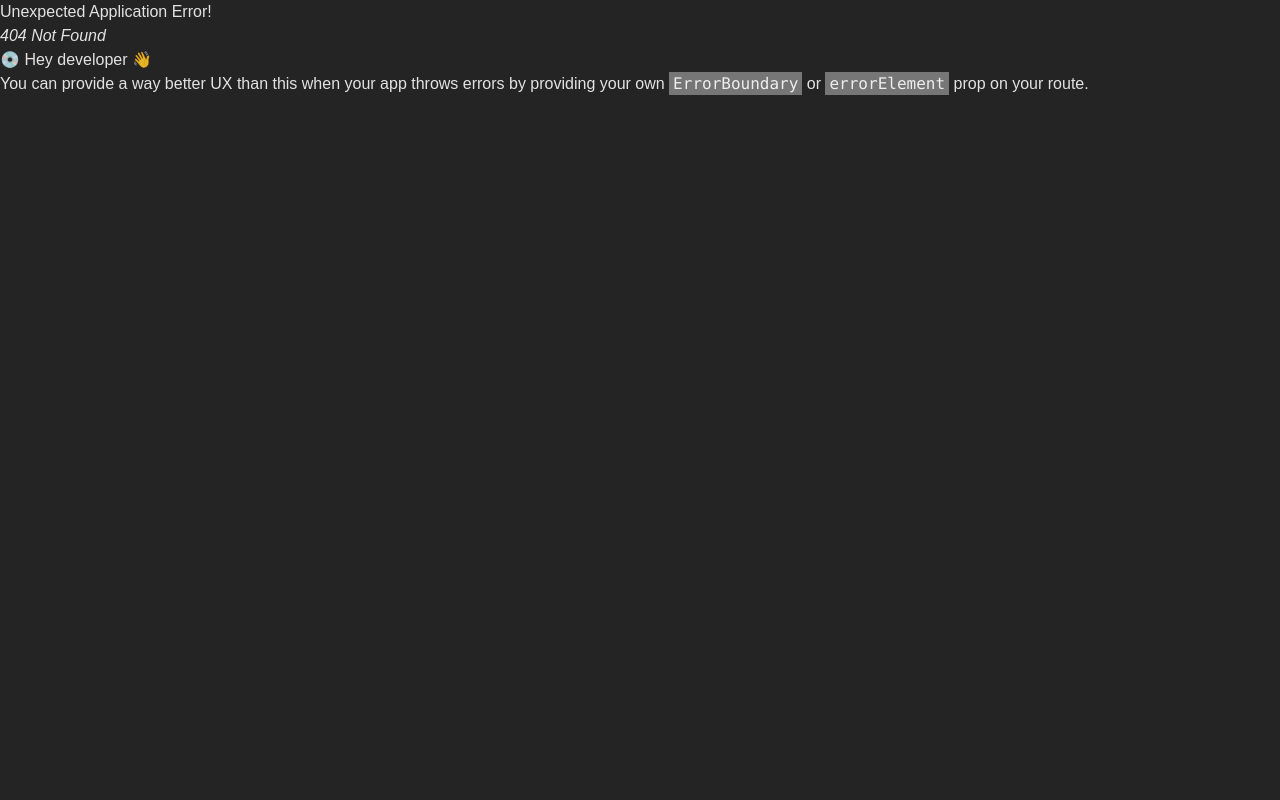
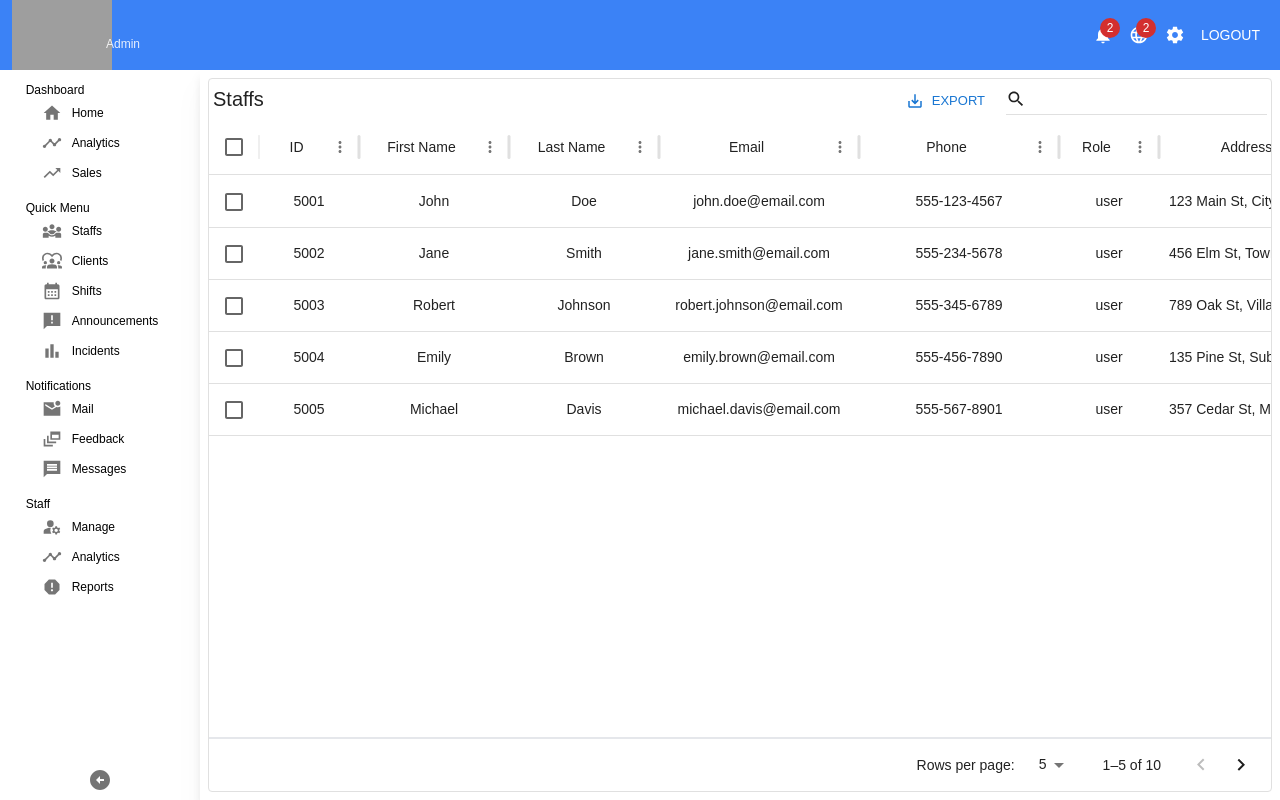
Before and after one commit to codescream/shift-handler, a React (Vite) app in the folder Frontend/: page /admin/staffs in a window 1280 px wide. Before the commit this address had no page. Built offline with nearby package versions, Linux system fonts and the light colour scheme; grey boxes are pictures that could not be loaded; a web font is replaced by a local one.

Commit message:
implement staffs ui admin page

```diff
--- a/Frontend/src/App.jsx
+++ b/Frontend/src/App.jsx
@@ -18,7 +18,7 @@ import {
 import { Footer, Navbar } from "./components";
 import { Button } from "@mui/material";
 import { useState } from "react";
-import { Announcements, Statistics, Layout as AdminLayout, Shifts as AdminShifts } from "./pages/Admin";
+import { Announcements, Statistics, Layout as AdminLayout, Shifts as AdminShifts, Staffs } from "./pages/Admin";
 
 const App = () => {
   const [authenticated, setAuthenticated] = useState(true);
@@ -110,6 +110,10 @@ const App = () => {
         {
           path: "shifts",
           element: <AdminShifts />
+        },
+        {
+          path: "staffs",
+          element: <Staffs />
         }
       ],
     },
--- a/Frontend/src/pages/Admin/Shifts.jsx
+++ b/Frontend/src/pages/Admin/Shifts.jsx
@@ -236,7 +236,7 @@ const Shifts = () => {
               </>
             ),
             footer: (props) => (
-              <div className="flex gap-2 justify-center md:justify-between items-center px-2 flex-col lg:flex-row">
+              <div className="flex gap-2 justify-center md:justify-between items-center px-2 flex-col lg:flex-row border-t-2">
                 {selectedRows > 0 && (
                   <div className="flex gap-2 flex-1 items-center mt-5 lg:mt-0">
                     <p>{selectedRows} Selected</p>
@@ -296,7 +296,7 @@ const Shifts = () => {
             },
           }}
           hideFooterSelectedRowCount
-          disableColumnFilter
+          // disableColumnFilter
           disableColumnSelector
           disableDensitySelector
           pageSizeOptions={[5, 10, 15]}
--- /dev/null
+++ b/Frontend/src/pages/Admin/Staffs.jsx
@@ -0,0 +1,157 @@
+import { DataGrid, GridFooter, GridToolbar } from "@mui/x-data-grid";
+import Switch from "@mui/material/Switch";
+import { staffs } from ".";
+import { useState } from "react";
+import { Button } from "@mui/material";
+
+const Staffs = () => {
+  const [selectedRows, setSelectedRows] = useState(0);
+  const [allStaffs, setAllStaffs] = useState(staffs);
+  const [selectedRow, setSelectedRow] = useState({});
+
+  const switchStatus = (e, row) => {
+    const updatedStaffs = allStaffs.map(staff => staff.id === row.id ? { ...staff, isActive: e.target.checked } : staff);
+    setAllStaffs(updatedStaffs);
+    setSelectedRow(updatedStaffs.find(staff => staff.id === row.id));
+  };
+
+  const cols = [
+    { field: "id", headerName: "ID", align: "center", headerAlign: "center" },
+    {
+      field: "firstName",
+      headerName: "First Name",
+      align: "center",
+      headerAlign: "center",
+      width: 150,
+    },
+    {
+      field: "lastName",
+      headerName: "Last Name",
+      align: "center",
+      headerAlign: "center",
+      width: 150,
+    },
+    {
+      field: "email",
+      headerName: "Email",
+      align: "center",
+      headerAlign: "center",
+      width: 200,
+    },
+    {
+      field: "phone",
+      headerName: "Phone",
+      align: "center",
+      headerAlign: "center",
+      width: 200,
+    },
+    {
+      field: "role",
+      headerName: "Role",
+      align: "center",
+      headerAlign: "center",
+      width: 100,
+    },
+    {
+      field: "address",
+      headerName: "Address",
+      align: "center",
+      headerAlign: "center",
+      width: 200,
+    },
+    {
+      field: "isActive",
+      headerName: "Status",
+      align: "center",
+      headerAlign: "center",
+      width: 100,
+      renderCell: (params) => (
+        <Switch
+          inputProps={{
+            "aria-label": "status",
+          }}
+          checked={params.row.isActive}
+          color="success"
+          onChange={(e) => switchStatus(e, params.row)}
+        />
+      ),
+    },
+  ];
+  return (
+    <div className="adminLayout">
+      <div className="flex flex-col flex-1 gap-4 w-full">
+        <DataGrid
+          rows={allStaffs}
+          columns={cols}
+          initialState={{
+            pagination: {
+              paginationModel: {
+                pageSize: 5,
+              },
+            },
+          }}
+          onRowSelectionModelChange={(rows, details) => {
+            if (rows.length === 1) {
+              setSelectedRow(details.api.getRowParams(rows[0]).row);
+            }
+
+            setSelectedRows(rows.length);
+          }}
+          sx={{
+            "& .css-apdauw-MuiButtonBase-root-MuiButton-root": {
+              display: "none",
+            },
+            ".css-1654zhx-MuiFormControl-root-MuiTextField-root-MuiDataGrid-toolbarQuickFilter .MuiInputBase-input":
+              {
+                color: "black",
+                fontSize: "13px",
+              },
+            "& .MuiDataGrid-footerContainer": {
+              border: "none",
+            },
+          }}
+          slotProps={{
+            toolbar: {
+              showQuickFilter: true,
+            },
+          }}
+          slots={{
+            toolbar: (props) => (
+              <div className="flex justify-between items-center">
+                <p className="text-xl pl-1">Staffs</p>
+                <GridToolbar {...props} />
+              </div>
+            ),
+            footer: (props) => (
+              <div className="flex gap-2 justify-center md:justify-between items-center px-2 flex-col lg:flex-row border-t-2">
+                {selectedRows > 0 && (
+                  <div className="flex gap-2 lg:p-2 flex-1 items-center mt-5 lg:mt-0">
+                    <p>{selectedRows} Selected</p>
+                    {selectedRows > 1 || !selectedRow.isActive || (
+                      <Button color="primary" variant="contained" size="small">
+                        Edit
+                      </Button>
+                    )}
+                    <Button color="error" variant="contained" size="small">
+                      Del
+                    </Button>
+                  </div>
+                )}
+                <GridFooter {...props} className="flex-1" />
+              </div>
+            ),
+          }}
+          pageSizeOptions={[5, 10, 15]}
+          checkboxSelection
+          disableRowSelectionOnClick
+          hideFooterSelectedRowCount
+          disableColumnFilter
+          disableColumnSelector
+          disableDensitySelector
+        />
+      </div>
+    </div>
+  );
+};
+
+export default Staffs;
--- a/Frontend/src/pages/Admin/shiftData.js
+++ b/Frontend/src/pages/Admin/dummyData.js
@@ -63,8 +63,145 @@ const clients = [
   }
 ];
 
+export const staffs = [
+  {
+    id: 5001,
+    firstName: "John",
+    lastName: "Doe",
+    username: "Doe5001",
+    email: "john.doe@email.com",
+    phone: "555-123-4567",
+    address: "123 Main St, Cityville, NY, 12345",
+    gender: "Male",
+    password: "password123",
+    role: "user",
+    isActive: true
+  },
+  {
+    id: 5002,
+    firstName: "Jane",
+    lastName: "Smith",
+    username: "Smith5002",
+    email: "jane.smith@email.com",
+    phone: "555-234-5678",
+    address: "456 Elm St, Townsville, CA, 67890",
+    gender: "Female",
+    password: "password456",
+    role: "user",
+    isActive: true
+  },
+  {
+    id: 5003,
+    firstName: "Robert",
+    lastName: "Johnson",
+    username: "Johnson5003",
+    email: "robert.johnson@email.com",
+    phone: "555-345-6789",
+    address: "789 Oak St, Villagetown, TX, 54321",
+    gender: "Male",
+    password: "password789",
+    role: "user",
+    isActive: true
+  },
+  {
+    id: 5004,
+    firstName: "Emily",
+    lastName: "Brown",
+    username: "Brown5004",
+    email: "emily.brown@email.com",
+    phone: "555-456-7890",
+    address: "135 Pine St, Suburbia, FL, 67891",
+    gender: "Female",
+    password: "password321",
+    role: "user",
+    isActive: false
+  },
+  {
+    id: 5005,
+    firstName: "Michael",
+    lastName: "Davis",
+    username: "Davis5005",
+    email: "michael.davis@email.com",
+    phone: "555-567-8901",
+    address: "357 Cedar St, Metropolis, IL, 12346",
+    gender: "Male",
+    password: "password654",
+    role: "user",
+    isActive: true
+  },
+  {
+    id: 5006,
+    firstName: "Sarah",
+    lastName: "Wilson",
+    username: "Wilson5006",
+    email: "sarah.wilson@email.com",
+    phone: "555-678-9012",
+    address: "159 Birch St, Capitol City, CO, 23456",
+    gender: "Female",
+    password: "password987",
+    role: "user",
+    isActive: true
+  },
+  {
+    id: 5007,
+    firstName: "David",
+    lastName: "Martinez",
+    username: "Martinez5007",
+    email: "david.martinez@email.com",
+    phone: "555-789-0123",
+    address: "753 Willow St, Hillside, GA, 78912",
+    gender: "Male",
+    password: "password321",
+    role: "user",
+    isActive: false
+  },
+  {
+    id: 5008,
+    firstName: "Laura",
+    lastName: "Garcia",
+    username: "Garcia5008",
+    email: "laura.garcia@email.com",
+    phone: "555-890-1234",
+    address: "951 Maple St, Coastal City, NJ, 98765",
+    gender: "Female",
+    password: "password1234",
+    role: "admin",
+    isActive: true
+  },
+  {
+    id: 5009,
+    firstName: "Kevin",
+    lastName: "Anderson",
+    username: "Anderson5009",
+    email: "kevin.anderson@email.com",
+    phone: "555-901-2345",
+    address: "111 Spruce St, Mountainview, WA, 87654",
+    gender: "Male",
+    password: "password6543",
+    role: "admin",
+    isActive: true
+  },
+  {
+    id: 5010,
+    firstName: "Megan",
+    lastName: "Taylor",
+    username: "Taylor5010",
+    email: "megan.taylor@email.com",
+    phone: "555-012-3456",
+    address: "222 Ash St, Riverside, OR, 34567",
+    gender: "Female",
+    password: "password0987",
+    role: "user",
+    isActive: true
+  }
+];
+
 const getClient = (id) => {
   return clients.filter(client => client.id === id)[0];
+}
+
+const getStaff = (id) => {
+  return staffs.filter(staff => staff.id === id)[0];
 }
 
 export const shifts = [
@@ -76,18 +213,18 @@ export const shifts = [
     type: "AM",
     duration: 8,
     client: getClient(1001),
-    staffId: 5001,
+    staffId: getStaff(5001).username,
     amount: 150.0,
     paid: 150.0,
     status: "closed",
     notes: [
       {
-        staffId: 5001,
+        staffId: getStaff(5001).username,
         note: "Shift started on time.",
         datetime: "2024-10-09T08:00:00"
       },
       {
-        staffId: 5001,
+        staffId: getStaff(5001).username,
         note: "Client requested additional tasks.",
         datetime: "2024-10-09T12:00:00"
       }
@@ -115,7 +252,7 @@ export const shifts = [
     type: "PM",
     duration: 6,
     client: getClient(1002),
-    staffId: 5002,
+    staffId: getStaff(5002).username,
     amount: 120.0,
     paid: 0.0,
     status: "open",
@@ -131,13 +268,13 @@ export const shifts = [
     type: "AM",
     duration: 8,
     client: getClient(1003),
-    staffId: 5003,
+    staffId: getStaff(5003).username,
     amount: 160.0,
     paid: 160.0,
     status: "finished",
     notes: [
       {
-        staffId: 5003,
+        staffId: getStaff(5003).username,
         note: "Arrived early and completed tasks ahead of time.",
         datetime: "2024-10-11T08:00:00"
       }
@@ -165,13 +302,13 @@ export const shifts = [
     type: "PM",
     duration: 4,
     client: getClient(1004),
-    staffId: 5004,
+    staffId: getStaff(5004).username,
     amount: 80.0,
     paid: 0.0,
     status: "ongoing",
     notes: [
       {
-        staffId: 5004,
+        staffId: getStaff(5004).username,
         note: "Client requested a longer shift. Lorem ipsum dolor sit amet, consectetur adipisicing elit. Aperiam at earum similique quibusdam. Quos ratione nostrum odit consequatur nihil vitae repellendus pariatur suscipit, corrupti quis facere rem officiis voluptate modi!",
         datetime: "2024-10-12T02:30:00"
       }
@@ -193,13 +330,13 @@ export const shifts = [
     type: "AM",
     duration: 6,
     client: getClient(1005),
-    staffId: 5005,
+    staffId: getStaff(5005).username,
     amount: 120.0,
     paid: 120.0,
     status: "closed",
     notes: [
       {
-        staffId: 5005,
+        staffId: getStaff(5005).username,
         note: "Smooth shift, no issues.",
         datetime: "2024-10-13T09:15:00"
       }
@@ -227,7 +364,7 @@ export const shifts = [
     type: "AM",
     duration: 10,
     client: getClient(1006),
-    staffId: 5006,
+    staffId: getStaff(5006).username,
     amount: 200.0,
     paid: 0.0,
     status: "open",
@@ -243,13 +380,13 @@ export const shifts = [
     type: "PM",
     duration: 5,
     client: getClient(1007),
-    staffId: 5007,
+    staffId: getStaff(5007).username,
     amount: 100.0,
     paid: 100.0,
     status: "finished",
     notes: [
       {
-        staffId: 5007,
+        staffId: getStaff(5007).username,
         note: "Finished tasks early, client happy.",
         datetime: "2024-10-15T07:00:00"
       }
@@ -277,13 +414,13 @@ export const shifts = [
     type: "PM",
     duration: 7,
     client: getClient(1008),
-    staffId: 5008,
+    staffId: getStaff(5008).username,
     amount: 140.0,
     paid: 0.0,
     status: "ongoing",
     notes: [
       {
-        staffId: 5008,
+        staffId: getStaff(5008).username,
         note: "Client requested help with equipment.",
         datetime: "2024-10-16T12:30:00"
       }
@@ -305,7 +442,7 @@ export const shifts = [
     type: "AM",
     duration: 8,
     client: getClient(1009),
-    staffId: 5009,
+    staffId: getStaff(5009).username,
     amount: 160.0,
     paid: 0.0,
     status: "open",
@@ -321,13 +458,13 @@ export const shifts = [
     type: "AM",
     duration: 8,
     client: getClient(1010),
-    staffId: 5010,
+    staffId: getStaff(5010).username,
     amount: 160.0,
     paid: 160.0,
     status: "closed",
     notes: [
       {
-        staffId: 5010,
+        staffId: getStaff(5010).username,
         note: "Client happy with performance.",
         datetime: "2024-10-18T02:00:00"
       }
--- a/Frontend/src/pages/Admin/index.js
+++ b/Frontend/src/pages/Admin/index.js
@@ -1,7 +1,8 @@
 import Announcements from "./Announcements";
 import Layout from "./Layout";
 import Statistics from "./Statistics";
-import { shifts } from "./shiftData";
+import { shifts, staffs } from "./dummyData";
 import Shifts from "./Shifts";
+import Staffs from "./Staffs";
 
-export { Announcements, Statistics, Layout, shifts, Shifts };
+export { Announcements, Statistics, Layout, shifts, Shifts, Staffs, staffs };
```
